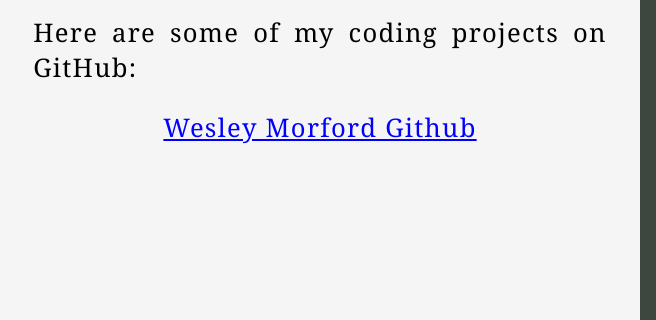
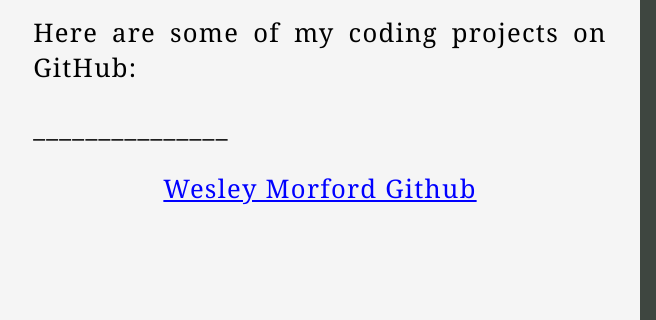
Before and after one commit to WMorf/wmorf.github.io, a plain HTML site: page index.html in a window 1280 px wide. Shown: the part 1957-2277 px from the top of the page, 0-656 px from the left. Drawn offline with Linux system fonts and the light colour scheme.

Commit message:
Update index.html

```diff
--- a/index.html
+++ b/index.html
@@ -126,6 +126,7 @@
                 <h1>Github</h1>
                 <p> Here are some of my coding projects on GitHub:
                     <br>
+                    <p>_______________</p>
                     <p class="center"><a href="https://github.com/WMorf" target="_blank">Wesley Morford Github</a></p>
                 </p>
             </div>
```
